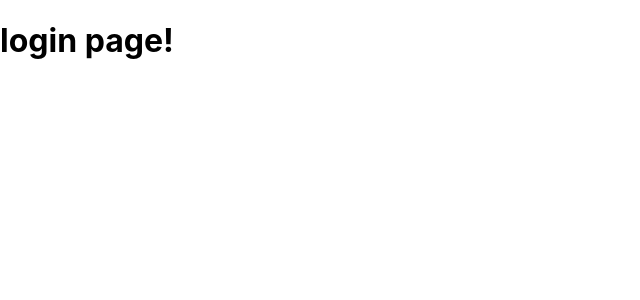
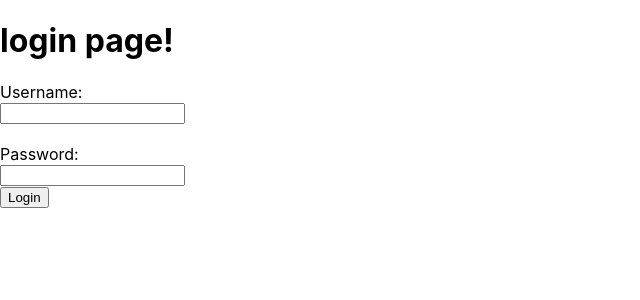
Before and after one commit to BMAWebDev/BirdyCMS-app, a Next.js app: page /login in a window 1280 px wide. Shown: the top 300 px of the page, without its empty margins (0-640 px from the left). Built offline with nearby package versions, Linux system fonts and the light colour scheme.

Commit message:
added initial basic login system with jwt and bcryptjs

```diff
--- a/next.config.js
+++ b/next.config.js
@@ -6,6 +6,7 @@ const nextConfig = {
   env: {
     SERVER_URL: process.env.SERVER_URL,
     DATABASE_URL: process.env.DATABASE_URL,
+    JWT_SECRET: process.env.JWT_SECRET,
   },
 };
 
--- a/package.json
+++ b/package.json
@@ -10,7 +10,9 @@
   },
   "dependencies": {
     "axios": "^0.27.2",
+    "bcryptjs": "^2.4.3",
     "dotenv": "^16.0.2",
+    "jsonwebtoken": "^8.5.1",
     "knex": "^2.2.0",
     "mysql": "^2.18.1",
     "next": "12.2.5",
@@ -19,6 +21,8 @@
     "zustand": "^4.1.1"
   },
   "devDependencies": {
+    "@types/bcryptjs": "^2.4.2",
+    "@types/jsonwebtoken": "^8.5.9",
     "@types/node": "^18.7.14",
     "@types/react": "^18.0.18",
     "eslint": "8.23.0",
--- a/src/auth/check-auth.ts
+++ b/src/auth/check-auth.ts
@@ -2,8 +2,6 @@ import { useStore } from "src/store";
 
 const checkAuth = () => {
   const { authToken } = useStore.getState();
-
-  console.log(authToken);
 
   // to be continued once i finish the JWT auth
 
--- /dev/null
+++ b/src/pages/api/users/login.ts
@@ -0,0 +1,37 @@
+// Next.js API route support: https://nextjs.org/docs/api-routes/introduction
+import type { NextApiRequest, NextApiResponse } from "next";
+import bcrypt from "bcryptjs";
+import jwt from "jsonwebtoken";
+import knex from "src/db";
+import { UserType } from "src/types";
+
+const login = async (req: NextApiRequest, res: NextApiResponse) => {
+  const { username, password } = req.body;
+
+  if (!username || !password) {
+    return res.status(400).json({ message: "Missing required params" });
+  }
+
+  const user: UserType = await knex("users").first().where({ username });
+
+  if (!user) {
+    return res.status(404).json({ message: "User not found" });
+  }
+
+  const passwordsMatch: boolean = await bcrypt.compare(password, user.password);
+  if (!passwordsMatch) {
+    return res.status(400).json({ message: "Incorrect password" });
+  }
+
+  const token: string = jwt.sign(
+    {
+      id: user.id,
+      username,
+    },
+    process.env.JWT_SECRET
+  );
+
+  return res.status(200).json({ token, message: "Authentication successful" });
+};
+
+export default login;
--- a/src/pages/login/index.tsx
+++ b/src/pages/login/index.tsx
@@ -1,9 +1,66 @@
-import { ReactElement } from "react";
+import { ReactElement, useState, FormEvent } from "react";
+import axios from "src/lib/axios";
+import { useStore } from "src/store";
+import { useRouter } from "next/router";
 
 export default function Login(): ReactElement {
+  const [username, setUsername] = useState<string>("");
+  const [password, setPassword] = useState<string>("");
+  const { setAuthToken } = useStore();
+  const router = useRouter();
+
+  const handleForm = (e: FormEvent<EventTarget>): boolean => {
+    e.preventDefault();
+
+    if (!username) {
+      alert("username missing");
+      return false;
+    }
+
+    if (!password) {
+      alert("password missing");
+      return false;
+    }
+
+    axios
+      .post("users/login", {
+        username,
+        password,
+      })
+      .then((res: any) => {
+        setAuthToken(res.token);
+
+        alert(res.message);
+
+        router.push("/admin");
+      })
+      .catch((err) => {
+        console.error(err);
+      });
+  };
+
   return (
     <div>
       <h1>login page!</h1>
+
+      <form onSubmit={handleForm}>
+        <label htmlFor="">Username:</label> <br />
+        <input
+          type="text"
+          name=""
+          onChange={(e) => setUsername(e.target.value)}
+        />
+        <br />
+        <br />
+        <label htmlFor="">Password:</label> <br />
+        <input
+          type="password"
+          name=""
+          onChange={(e) => setPassword(e.target.value)}
+        />
+        <br />
+        <button type="submit">Login</button>
+      </form>
     </div>
   );
 }
--- /dev/null
+++ b/src/types/index.ts
@@ -0,0 +1,6 @@
+export interface UserType {
+  id: number;
+  username: string;
+  email: string;
+  password: string;
+}
```
Also changed, not shown: 2 other files (tests, documents, lock files or other folders).
